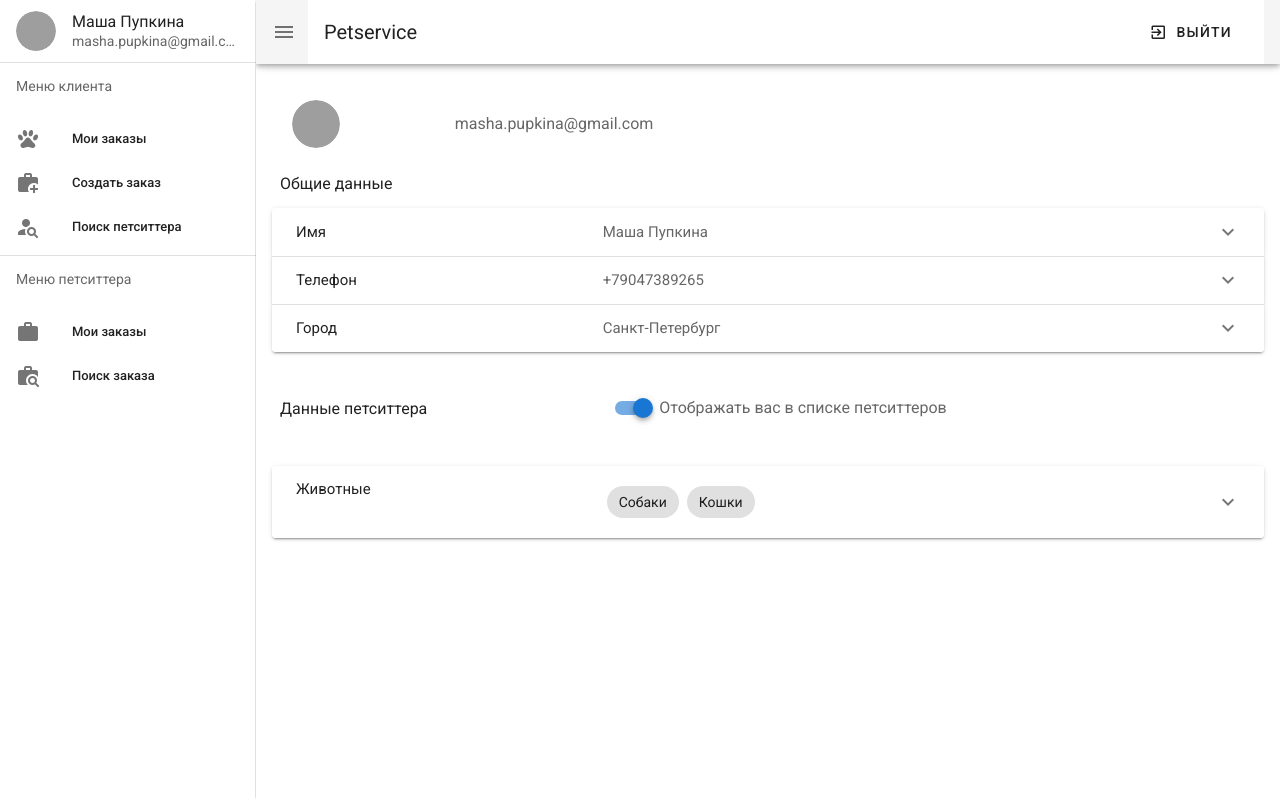
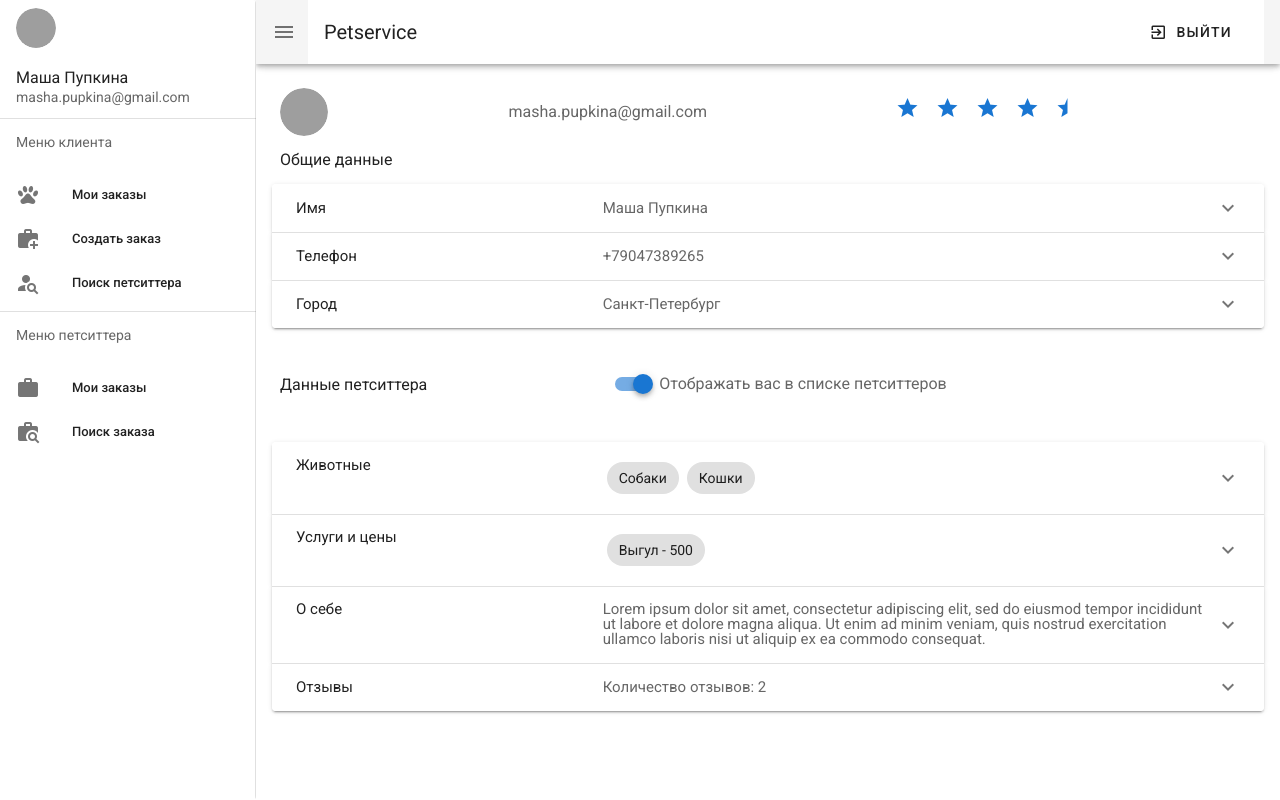
Before and after one commit to alx-brk/petservice-frontend, a Vue app: page /profile in a window 1280 px wide. Built offline with nearby package versions, Linux system fonts and the light colour scheme; grey boxes are pictures that could not be loaded.

Commit message:
added rating, catalog, description and feedback on Profile page

```diff
--- a/src/App.vue
+++ b/src/App.vue
@@ -12,6 +12,9 @@
             class="pointer"
         >
           <v-list-item>
+            <v-tooltip top>
+              <template #activator="{ on }">
+                <span v-on="on">
                   <v-list-item-avatar>
                     <img src="https://randomuser.me/api/portraits/women/81.jpg">
                   </v-list-item-avatar>
@@ -19,6 +22,10 @@
                     <v-list-item-title>Маша Пупкина</v-list-item-title>
                     <v-list-item-subtitle>masha.pupkina@gmail.com</v-list-item-subtitle>
                   </v-list-item-content>
+                </span>
+              </template>
+              <span>Редактировать профиль</span>
+            </v-tooltip>
           </v-list-item>
         </router-link>
         <v-divider/>
--- a/src/components/profile/Profile.vue
+++ b/src/components/profile/Profile.vue
@@ -1,21 +1,30 @@
 <template>
   <v-container>
-    <v-row
-        align="center"
-        justify="start"
-        class="ma-3"
-    >
-      <v-col cols="2">
+    <v-layout align="center" justify="start" class="ma-3 flex-wrap">
+      <v-flex>
         <v-avatar>
           <img :src="profile.avatar">
         </v-avatar>
-      </v-col>
-      <v-col
-          cols="10"
-          v-text="profile.email"
-          class="text--secondary"
-      />
-    </v-row>
+      </v-flex>
+      <v-flex align="center" class="text--secondary ma-3" v-text="profile.email"/>
+      <v-flex>
+        <v-tooltip bottom>
+          <template #activator="{ on }">
+            <span v-on="on">
+              <v-rating
+                  v-model="profile.rating"
+                  empty-icon="mdi-star-outline"
+                  half-icon="mdi-star-half"
+                  full-icon="mdi-star"
+                  half-increments
+                  readonly
+              ></v-rating>
+            </span>
+          </template>
+          <span v-text="'Рейтинг петситтера ' + profile.rating"/>
+        </v-tooltip>
+      </v-flex>
+    </v-layout>
 
     <v-row align="center" justify="start" class="ma-3">Общие данные</v-row>
 
@@ -93,6 +102,108 @@
             ></v-autocomplete>
           </v-expansion-panel-content>
         </v-expansion-panel>
+
+        <v-expansion-panel>
+          <v-expansion-panel-header>
+            <v-row no-gutters>
+              <v-col cols="4">Услуги и цены</v-col>
+              <v-col cols="8">
+                <v-chip
+                    v-for="option in notNullCatalog"
+                    v-text="option.service + ' - ' + option.price"
+                    :key="option.service"
+                    class="ma-1"
+                ></v-chip>
+              </v-col>
+            </v-row>
+          </v-expansion-panel-header>
+          <v-expansion-panel-content>
+            <v-simple-table fixed-header>
+              <thead>
+              <tr>
+                <th class="text-left">Услуга</th>
+                <th colspan="2" class="text-left">Цена</th>
+              </tr>
+              </thead>
+              <tbody>
+              <tr v-for="option in profile.catalog" :key="option.service">
+                <td>
+                  <v-select :items="services" v-model="option.service"></v-select>
+                </td>
+                <td>
+                  <v-text-field v-model="option.price"></v-text-field>
+                </td>
+                <td>
+                  <v-select :items="units" v-model="option.units"></v-select>
+                </td>
+              </tr>
+              </tbody>
+            </v-simple-table>
+            <v-btn
+                class="ma-2"
+                block
+                @click="addService"
+                color="primary"
+            >
+              <v-icon left>mdi-plus-circle</v-icon>
+              Добавить
+            </v-btn>
+          </v-expansion-panel-content>
+        </v-expansion-panel>
+
+        <v-expansion-panel>
+          <v-expansion-panel-header>
+            <v-row no-gutters>
+              <v-col cols="4">О себе</v-col>
+              <v-col cols="8" class="text--secondary" v-text="profile.description"></v-col>
+            </v-row>
+          </v-expansion-panel-header>
+          <v-expansion-panel-content>
+            <v-textarea
+                v-model="profile.description"
+                auto-grow
+            ></v-textarea>
+          </v-expansion-panel-content>
+        </v-expansion-panel>
+
+        <v-expansion-panel>
+          <v-expansion-panel-header>
+            <v-row no-gutters>
+              <v-col cols="4">Отзывы</v-col>
+              <v-col cols="8" class="text--secondary"
+                     v-text="'Количество отзывов: ' + profile.feedback.length "></v-col>
+            </v-row>
+          </v-expansion-panel-header>
+          <v-expansion-panel-content>
+            <v-card
+                v-for="item in profile.feedback"
+                :key="item"
+                class="ma-4 elevation-5"
+            >
+              <v-card-text class="headline" v-text="item.text"/>
+              <v-card-actions>
+                <v-list-item class="grow">
+                  <v-list-item-avatar>
+                    <v-img class="elevation-5" :src="item.avatar"/>
+                  </v-list-item-avatar>
+                  <v-list-item-content>
+                    <v-list-item-title v-text="item.author"/>
+                  </v-list-item-content>
+                  <v-row align="center" justify="end">
+                    <v-rating
+                        v-model="item.mark"
+                        empty-icon="mdi-star-outline"
+                        half-icon="mdi-star-half"
+                        full-icon="mdi-star"
+                        half-increments
+                        readonly
+                    ></v-rating>
+                  </v-row>
+                </v-list-item>
+              </v-card-actions>
+            </v-card>
+          </v-expansion-panel-content>
+        </v-expansion-panel>
       </v-expansion-panels>
     </v-row>
   </v-container>
@@ -109,20 +220,44 @@
                 phone: "+79047389265",
                 city: "Санкт-Петербург",
                 activePetsitter: true,
-                catalog: {},
+                catalog: [
+                    {service: "Выгул", price: 500, units: "руб"},
+                ],
                 animals: ["Собаки", "Кошки"],
                 description: "Lorem ipsum dolor sit amet, consectetur adipiscing elit, sed do eiusmod tempor incididunt ut labore et dolore magna aliqua. Ut enim ad minim veniam, quis nostrud exercitation ullamco laboris nisi ut aliquip ex ea commodo consequat.",
                 rating: 4.6,
-                feedback: [{
-                    author: "Вася",
-                    avatar: "https://cdn.vuetifyjs.com/images/lists/1.jpg",
-                    mark: 4,
-                    text: "Not bad"
-                }]
+                feedback: [
+                    {
+                        author: "Вася",
+                        avatar: "https://cdn.vuetifyjs.com/images/lists/1.jpg",
+                        mark: 4,
+                        text: "Not bad"
+                    },
+                    {
+                        author: "Вася",
+                        avatar: "https://cdn.vuetifyjs.com/images/lists/1.jpg",
+                        mark: 4,
+                        text: "Lorem ipsum dolor sit amet, consectetur adipiscing elit, sed do eiusmod tempor incididunt ut labore et dolore magna aliqua. Ut enim ad minim veniam, quis nostrud exercitation ullamco laboris nisi ut aliquip ex ea commodo consequat."
+                    }
+                ]
             },
             cities: ["Санкт-Петербург", "Москва"],
-            animals: ["Собаки", "Кошки", "Рыбки", "Рептилии", "Птицы", "Грызуны", "Насекомые", "Другое"]
-        })
+            animals: ["Собаки", "Кошки", "Рыбки", "Рептилии", "Птицы", "Грызуны", "Насекомые", "Другое"],
+            services: ["Передержка", "Выгул", "Кормление", "Дрессировка", "Стрижка", "Уход за больным животным"],
+            units: ["руб/час", "руб/день", "руб"]
+        }),
+        computed: {
+            notNullCatalog() {
+                return this.profile.catalog.filter(
+                    item => (item.service != null && item.price != null)
+                )
+            }
+        },
+        methods: {
+            addService() {
+                this.profile.catalog.push({service: null, price: null, units: null})
+            }
+        }
     }
 </script>
 
```
Lines whose indentation alone changed are shown as unchanged.
